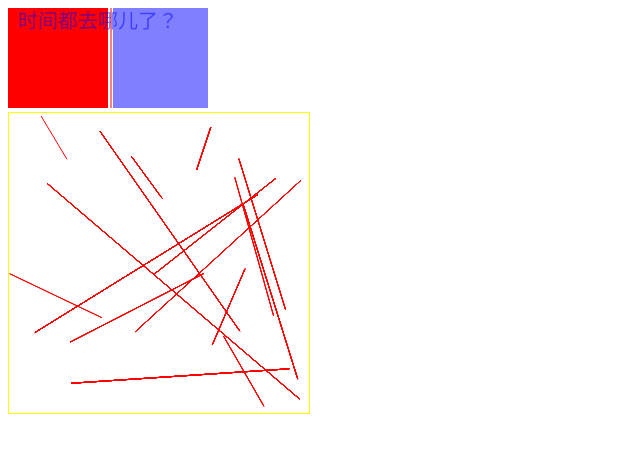
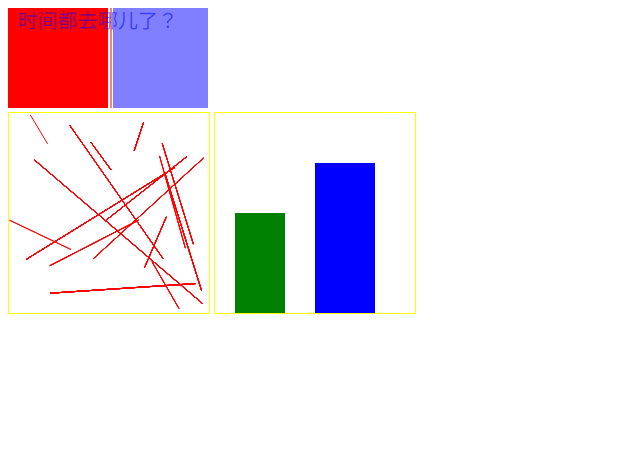
Before and after one commit to benyaiba/nodetest, a website: page express/public/html/testdraw.html in a window 1280 px wide. Shown: the whole page, without its empty margins (0-640 px from the left). Drawn offline with Linux system fonts and the light colour scheme.

Commit message:
add event sample to html5 canvas

```diff
--- a/express/public/html/testdraw.html
+++ b/express/public/html/testdraw.html
@@ -11,7 +11,9 @@
 <canvas id="testCanvas" width="200" height="100">
 </canvas>
 <br/>
-<canvas id="testCanvas2" width="300" height="300" style="border: 1px solid yellow">
+<canvas id="testCanvas2" width="200" height="200" style="border: 1px solid yellow">
+</canvas>
+<canvas id="testCanvas3" width="200" height="200" style="border: 1px solid yellow">
 </canvas>
 </body>
 </html>
--- a/express/public/js/app/testdraw.js
+++ b/express/public/js/app/testdraw.js
@@ -31,8 +31,8 @@ function drawLine(x, y, x2,y2, ctx){
   ctx.stroke();
 }
 function drawRandomLine(){
-  var width = 300;
-  var height = 300;
+  var width = 200;
+  var height = 200;
   var x = random(width);
   var y = random(height);
   var x2 = random(width);
@@ -40,3 +40,49 @@ function drawRandomLine(){
   var ctx = $("#testCanvas2").get(0).getContext("2d");
   drawLine(x, y, x2,y2, ctx);
 }
+
+//================
+
+$(function(){
+  fillCanvas();
+  bindEvent();
+});
+var nodes = [{
+  x: 20,
+  y: 100,
+  w: 50,
+  h: 100,
+  color: "green"
+},{
+  x: 100,
+  y: 50,
+  w: 60,
+  h: 150,
+  color: "blue"
+  }];
+
+function fillCanvas(){
+  var ctx = $("#testCanvas3").get(0).getContext("2d");
+  nodes.forEach(function(item){
+    ctx.fillStyle = item.color;
+    ctx.fillRect(item.x, item.y, item.w, item.h);
+  });
+}
+
+function bindEvent(){
+  $("#testCanvas3").on("click", function(evt){
+    var cx = $(this).offset().left;
+    var cy = $(this).offset().top;
+    var ox = evt.pageX;
+    var oy = evt.pageY;
+    var x = ox - cx;
+    var y = oy - cy;
+    nodes.forEach(function(item){
+      if((x > item.x && x < (item.x + item.w))
+        &&(y > item.y && y < (item.y + item.h))){
+          console.log("in " + item.color + " -- ", cx, cy, ox, oy, x, y);
+        }
+    })
+  });
+
+}
```
